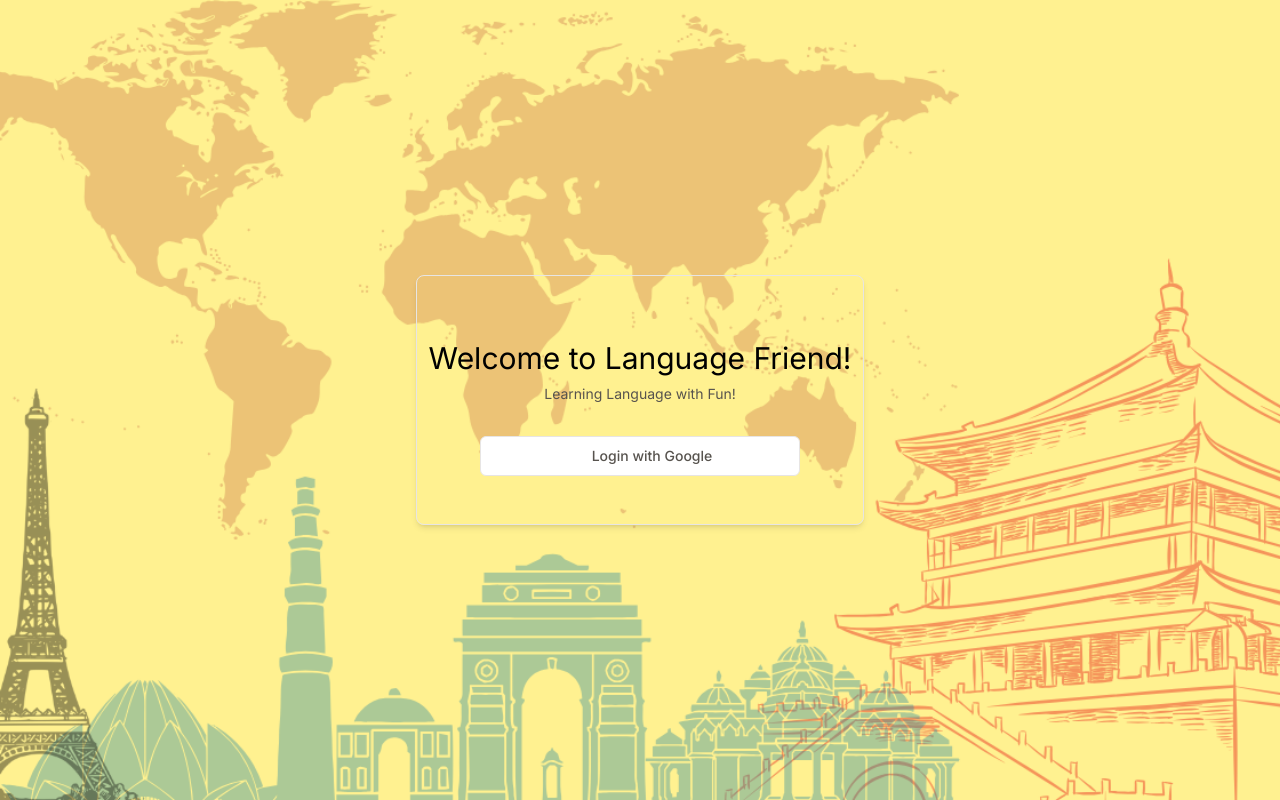
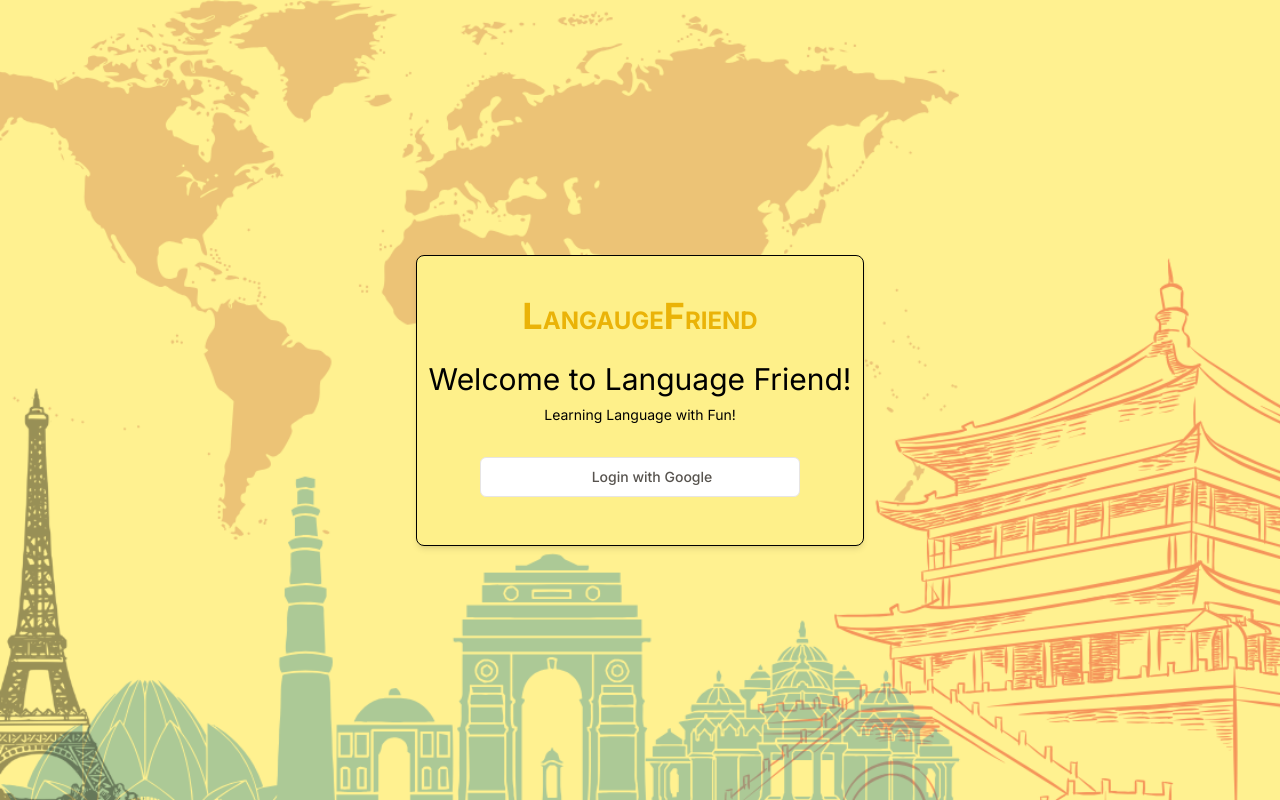
Before and after one commit to mohammadkaif11/LanguageFriend, a Next.js app: page /login in a window 1280 px wide. Built offline with nearby package versions, Linux system fonts and the light colour scheme.

Commit message:
fix login

```diff
--- a/src/app/(auth)/login/page.tsx
+++ b/src/app/(auth)/login/page.tsx
@@ -3,18 +3,15 @@ import { Suspense } from "react";
 
 export default async function LoginPage() {
   return (
-    <div className="mx-5 border border-stone-200 py-10 dark:border-stone-700 sm:mx-auto sm:w-full sm:max-w-md sm:rounded-lg sm:shadow-md">
-      {/* <Image
-        alt="Platforms Starter Kit"
-        width={100}
-        height={100}
-        className="relative mx-auto h-12 w-auto dark:scale-110 dark:rounded-full dark:border dark:border-stone-400"
-        src="/logo.png"
-      /> */}
-      <h1 className="mt-6 text-center font-cal text-3xl text-black">
-        Welcome to  Language Friend!
+    <div className="mx-5 border border-black bg-yellow-200 py-10 sm:mx-auto sm:w-full sm:max-w-md sm:rounded-lg sm:shadow-md ">
+      <h4 className="text-2xl font-bold text-yellow-500 text-center">
+        <span className="text-4xl">L</span>ANGAUGE
+        <span className="text-4xl">F</span>RIEND
+      </h4>
+      <h1 className="font-cal mt-6 text-center text-3xl text-black">
+        Welcome to Language Friend!
       </h1>
-      <p className="mb-8 mt-2 text-center text-sm text-stone-600 dark:text-stone-400">
+      <p className="mb-8 mt-2 text-center text-sm text-black">
         Learning Language with Fun!
       </p>
       <div className="mx-auto mt-4 w-11/12 max-w-xs sm:w-full">
```
